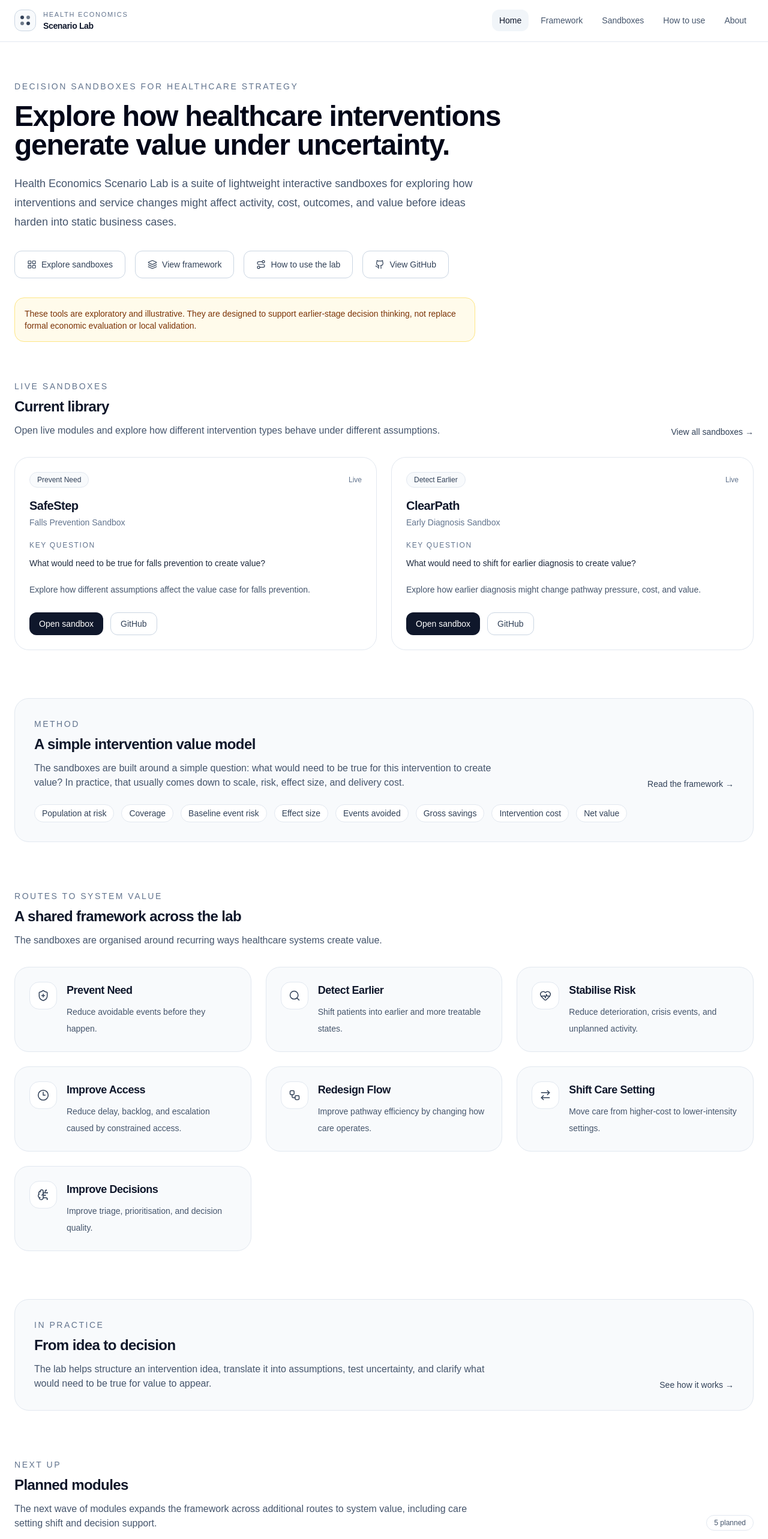
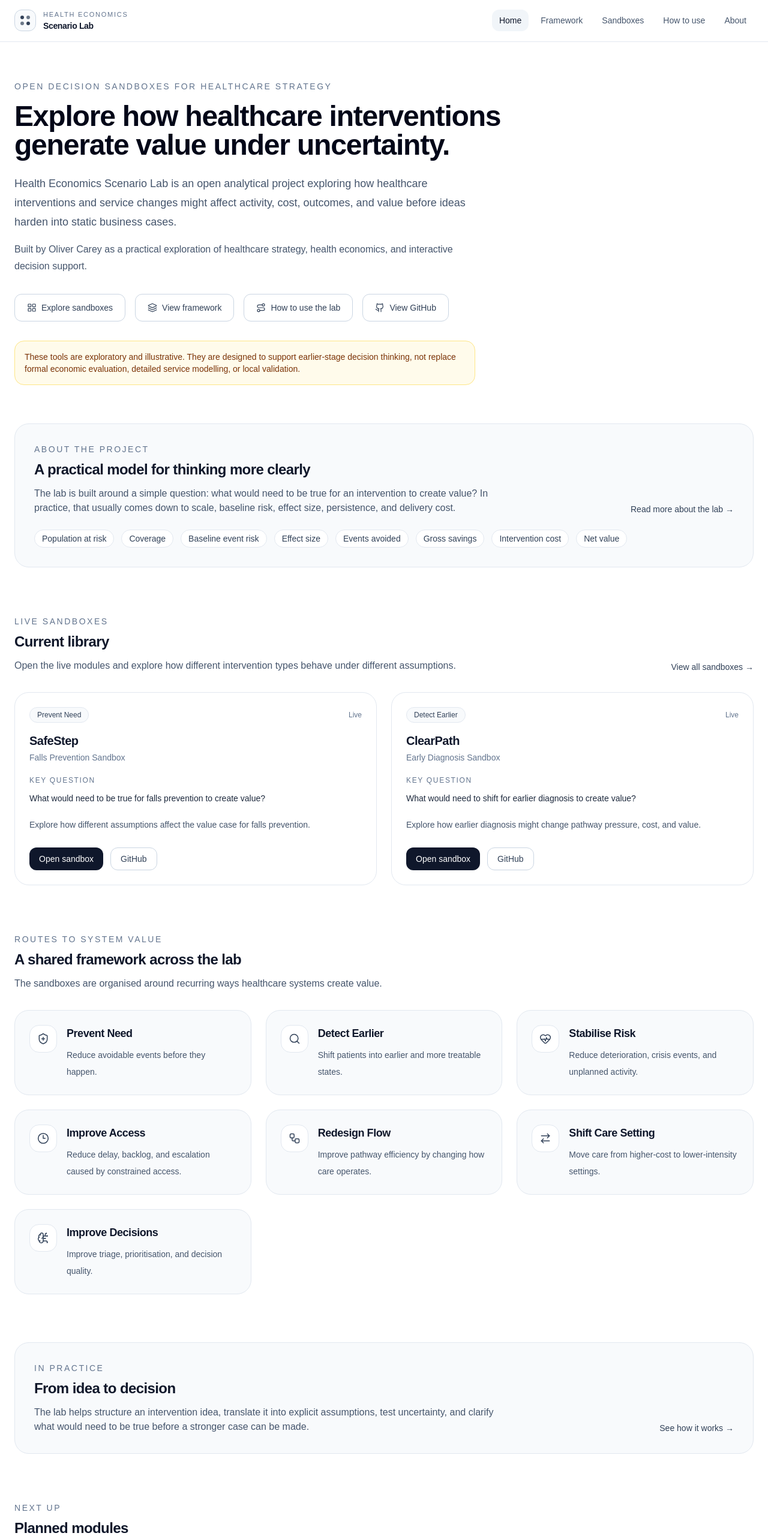
Before and after one commit to olivercareyncl/health-economics-scenario-lab, a Next.js app in the folder site/: page / in a window 1280 px wide. Shown: the top 2566 px of the page at 60% size. Built offline with nearby package versions, Linux system fonts and the light colour scheme.

Commit message:
Update page.tsx

```diff
--- a/site/src/app/page.tsx
+++ b/site/src/app/page.tsx
@@ -14,22 +14,28 @@ export default function HomePage() {
     <div className="mx-auto max-w-7xl px-4 py-12 sm:px-6 md:py-16">
       <section className="pb-12 md:pb-16">
         <p className="text-sm font-medium uppercase tracking-[0.18em] text-slate-500">
-          Decision sandboxes for healthcare strategy
+          Open decision sandboxes for healthcare strategy
         </p>
         <h1 className="mt-4 max-w-4xl text-4xl font-semibold tracking-tight text-slate-950 md:text-5xl">
           Explore how healthcare interventions generate value under uncertainty.
         </h1>
 
         <p className="mt-6 max-w-3xl text-base leading-8 text-slate-600 md:hidden">
-          A suite of interactive sandboxes for testing how service changes might
-          affect activity, cost, outcomes, and value.
+          Health Economics Scenario Lab is an open analytical project exploring
+          how interventions and service changes might affect activity, cost,
+          outcomes, and value before ideas harden into static business cases.
         </p>
 
         <p className="mt-6 hidden max-w-3xl text-base leading-8 text-slate-600 md:block md:text-lg">
-          Health Economics Scenario Lab is a suite of lightweight interactive
-          sandboxes for exploring how interventions and service changes might
-          affect activity, cost, outcomes, and value before ideas harden into
-          static business cases.
+          Health Economics Scenario Lab is an open analytical project exploring
+          how healthcare interventions and service changes might affect activity,
+          cost, outcomes, and value before ideas harden into static business
+          cases.
+        </p>
+
+        <p className="mt-4 max-w-3xl text-sm leading-7 text-slate-600 md:text-base">
+          Built by Oliver Carey as a practical exploration of healthcare
+          strategy, health economics, and interactive decision support.
         </p>
 
         <div className="mt-8 flex flex-col gap-3 sm:flex-row sm:flex-wrap sm:gap-4">
@@ -66,63 +72,33 @@ export default function HomePage() {
         <div className="mt-8 hidden max-w-3xl rounded-2xl border border-amber-200 bg-amber-50 p-4 text-sm text-amber-900 md:block">
           These tools are exploratory and illustrative. They are designed to
           support earlier-stage decision thinking, not replace formal economic
-          evaluation or local validation.
+          evaluation, detailed service modelling, or local validation.
         </div>
       </section>
 
       <div className="space-y-16 md:space-y-20">
-        <section>
-          <div className="mb-8 flex flex-col gap-4 md:flex-row md:items-end md:justify-between">
+        <section className="rounded-3xl border border-slate-200 bg-slate-50 p-6 md:p-8">
+          <div className="flex flex-col gap-4 md:flex-row md:items-end md:justify-between">
             <div>
               <p className="text-sm font-medium uppercase tracking-[0.18em] text-slate-500">
-                Live sandboxes
+                About the project
               </p>
               <h2 className="mt-2 text-2xl font-semibold tracking-tight">
-                Current library
+                A practical model for thinking more clearly
               </h2>
               <p className="mt-3 max-w-3xl text-slate-600">
-                Open live modules and explore how different intervention types
-                behave under different assumptions.
+                The lab is built around a simple question: what would need to be
+                true for an intervention to create value? In practice, that
+                usually comes down to scale, baseline risk, effect size,
+                persistence, and delivery cost.
               </p>
             </div>
 
             <Link
-              href="/sandboxes"
+              href="/about"
               className="text-sm font-medium text-slate-700"
             >
-              View all sandboxes →
-            </Link>
-          </div>
-
-          <div className="grid gap-6 md:grid-cols-2">
-            {liveApps.map((app) => (
-              <SandboxCard key={app.slug} app={app} />
-            ))}
-          </div>
-        </section>
-
-        <section className="rounded-3xl border border-slate-200 bg-slate-50 p-6 md:p-8">
-          <div className="flex flex-col gap-4 md:flex-row md:items-end md:justify-between">
-            <div>
-              <p className="text-sm font-medium uppercase tracking-[0.18em] text-slate-500">
-                Method
-              </p>
-              <h2 className="mt-2 text-2xl font-semibold tracking-tight">
-                A simple intervention value model
-              </h2>
-              <p className="mt-3 max-w-3xl text-slate-600">
-                The sandboxes are built around a simple question: what would
-                need to be true for this intervention to create value? In
-                practice, that usually comes down to scale, risk, effect size,
-                and delivery cost.
-              </p>
-            </div>
-
-            <Link
-              href="/framework"
-              className="text-sm font-medium text-slate-700"
-            >
-              Read the framework →
+              Read more about the lab →
             </Link>
           </div>
 
@@ -147,6 +123,36 @@ export default function HomePage() {
           </div>
         </section>
 
+        <section>
+          <div className="mb-8 flex flex-col gap-4 md:flex-row md:items-end md:justify-between">
+            <div>
+              <p className="text-sm font-medium uppercase tracking-[0.18em] text-slate-500">
+                Live sandboxes
+              </p>
+              <h2 className="mt-2 text-2xl font-semibold tracking-tight">
+                Current library
+              </h2>
+              <p className="mt-3 max-w-3xl text-slate-600">
+                Open the live modules and explore how different intervention
+                types behave under different assumptions.
+              </p>
+            </div>
+
+            <Link
+              href="/sandboxes"
+              className="text-sm font-medium text-slate-700"
+            >
+              View all sandboxes →
+            </Link>
+          </div>
+
+          <div className="grid gap-6 md:grid-cols-2">
+            {liveApps.map((app) => (
+              <SandboxCard key={app.slug} app={app} />
+            ))}
+          </div>
+        </section>
+
         <div className="hidden md:block">
           <RoutesGrid />
         </div>
@@ -162,8 +168,8 @@ export default function HomePage() {
               </h2>
               <p className="mt-3 max-w-3xl text-slate-600">
                 The lab helps structure an intervention idea, translate it into
-                assumptions, test uncertainty, and clarify what would need to be
-                true for value to appear.
+                explicit assumptions, test uncertainty, and clarify what would
+                need to be true before a stronger case can be made.
               </p>
             </div>
 
@@ -187,8 +193,8 @@ export default function HomePage() {
               </h2>
               <p className="mt-3 max-w-3xl text-slate-600">
                 The next wave of modules expands the framework across additional
-                routes to system value, including care setting shift and
-                decision support.
+                routes to system value, including care setting shift, proactive
+                management, and decision support.
               </p>
             </div>
 
```
